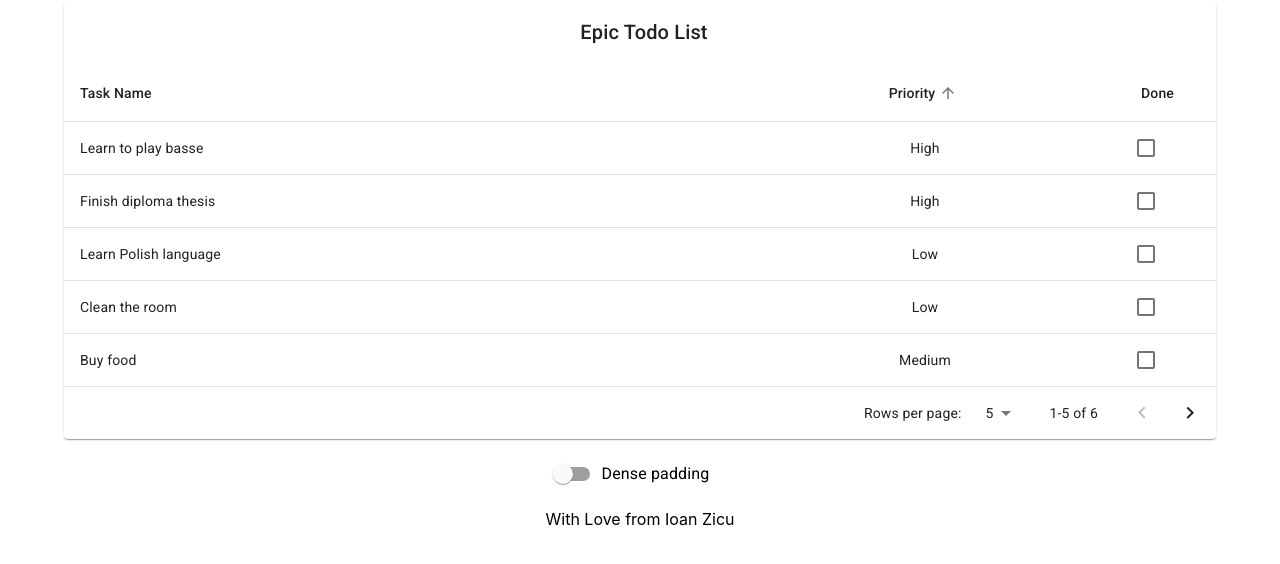
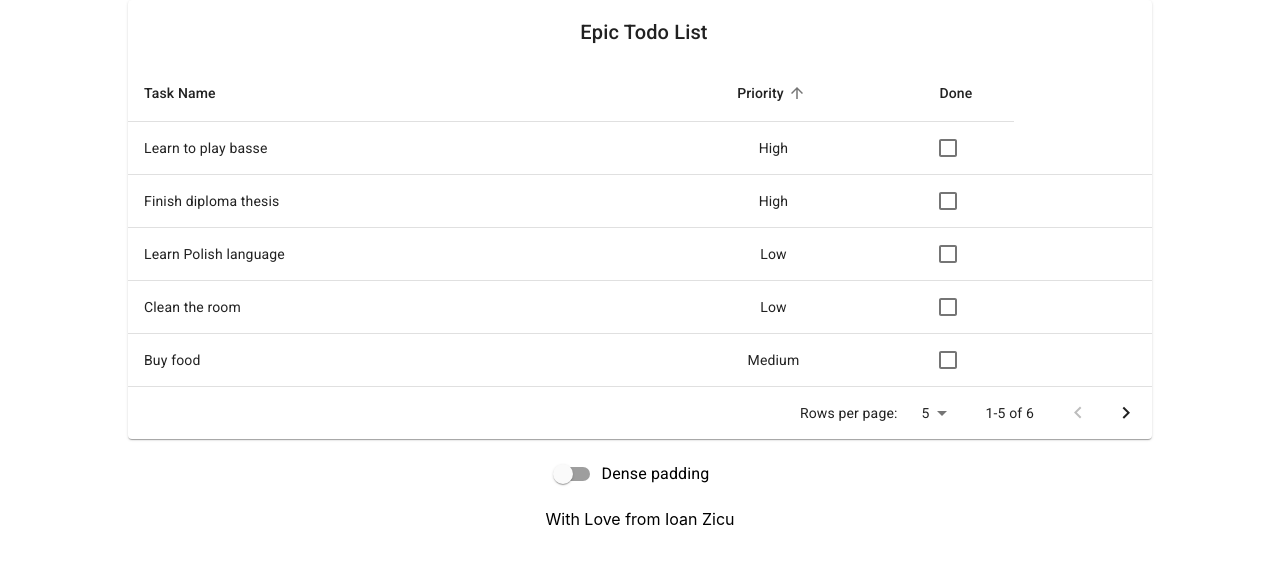
Before and after one commit to ioanzicu/tremendous-todo-app, a React (Create React App) app: page / in a window 1280 px wide. Shown: the top 564 px of the page. Built offline with nearby package versions, Linux system fonts and the light colour scheme.

Commit message:
hover effect for delete button

```diff
--- /dev/null
+++ b/src/EnchancedTable.css
@@ -0,0 +1,14 @@
+.buttonVisible {
+    visibility: visible;
+    opacity: 1;
+    transition: opacity 1s ease-out;
+}
+
+.buttonHidden {
+    visibility: hidden;
+    opacity: 0;
+}
+
+.deleteButon:hover {
+    color: red;
+}
--- a/src/EnchancedTable.tsx
+++ b/src/EnchancedTable.tsx
@@ -18,7 +18,7 @@ import Tooltip from '@material-ui/core/Tooltip';
 import FormControlLabel from '@material-ui/core/FormControlLabel';
 import Switch from '@material-ui/core/Switch';
 import DeleteIcon from '@material-ui/icons/Delete';
-import FilterListIcon from '@material-ui/icons/FilterList';
+import "./EnchancedTable.css";
 
 const priority: { high: string, medium: string, low: string } = {
     'high': 'High',
@@ -191,7 +191,7 @@ const EnhancedTableToolbar = (props: EnhancedTableToolbarProps) => {
 const useStyles = makeStyles((theme: Theme) =>
     createStyles({
         root: {
-            width: '90%',
+            width: '80%',
             marginLeft: 'auto',
             marginRight: 'auto',
         },
@@ -295,14 +295,9 @@ export default function EnhancedTable() {
         setData(newDataRows)
     }
 
-    const onMouseEnter = (id: string): void => {
-        setShowDelete(id)
-        console.log(id)
-    }
+    const onMouseEnter = (id: string): void => setShowDelete(id);
 
-    const onMouseLeave = (): void => {
-        setShowDelete('')
-    }
+    const onMouseLeave = (): void => setShowDelete('');
 
     return (
         <div className={classes.root}>
@@ -351,13 +346,20 @@ export default function EnhancedTable() {
                                                     inputProps={{ 'aria-labelledby': labelId }}
                                                 />
                                             </TableCell>
-                                            {showDelete === row.id && (
-                                                <span onClick={() => removeRow(row.id)}>
-                                                    <IconButton aria-label="Delete">
-                                                        <DeleteIcon />
-                                                    </IconButton>
+                                            <TableCell
+                                                padding='none'
+                                                size='small'>
+                                                <span
+                                                    className={showDelete === row.id ? 'buttonVisible' : 'buttonHidden'}
+                                                    onClick={() => removeRow(row.id)}
+                                                >
+                                                    <Tooltip title="Delete">
+                                                        <IconButton className={'deleteButon'} aria-label="Delete">
+                                                            <DeleteIcon />
+                                                        </IconButton>
+                                                    </Tooltip>
                                                 </span>
-                                            )}
+                                            </TableCell>
                                         </TableRow>
                                     );
                                 })}
```
